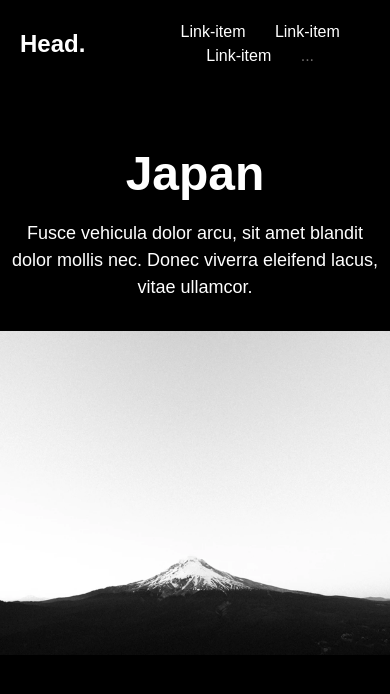
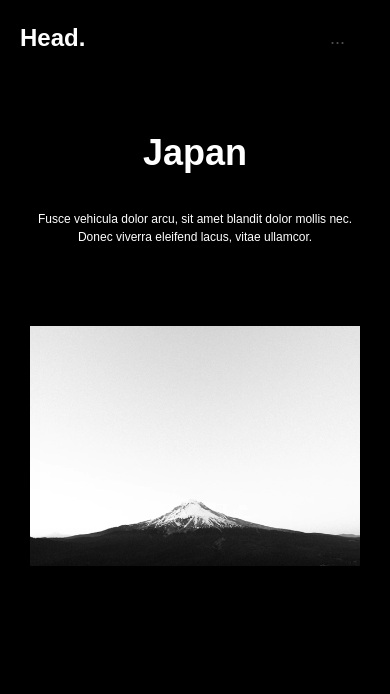
Before and after one commit to Idace/responsive-design, a plain HTML site: page index.html in a window 390 px wide. Drawn offline with Linux system fonts and the light colour scheme.

Commit message:
media screen

```diff
--- a/Style/index.css
+++ b/Style/index.css
@@ -2,10 +2,13 @@
 body {
     margin: 0;
     padding: 0;
-    font-family: Arial, Helvetica, sans-serif;
+    font-family: sans-serif;
     background-color: black;
+
     color: white;
     text-align: center;
+    max-height: 800px;
+    height: 100%;
 
 }
 
@@ -22,8 +25,8 @@ body {
 }
 .head {
     font-size: 24px;
-    font-weight: bold;
-    margin-right: 50px;
+    margin-right: 20px;
+    font-family: baloo 2;
 }
 
 .nav ul {
@@ -43,33 +46,88 @@ nav ul li {
 nav ul li a {
     color: white;
     text-decoration: none;
+    transition: color 0.3s ease;
 
 }
+nav ul li a:hover {
+    color: red;
+}
+
 .point {
-    color: rgb(108, 105, 105);
+    font-size: 18px;
+    color: rgb(81, 76, 76);
 }
+
 main {
     max-width: 800px;
     margin: 0 auto;
     margin-top: 50px;
 }
+
 h1 {
-    font-size: 48px;
+    font-size: 84px;
     font-weight: bold;
     margin-bottom: 10px;
 }
 p {
-    font-size: 18px;
+    font-size: 22px;
     max-width: 600px;
     margin: 0 auto 30px;
+    padding: 20px;
 
 }
 .image-container {
+    display: flex;
     max-width: 800px;
     margin: 0 auto;
+
 }
 .image-container img {
+    max-width: 800px;
+    max-height: 468px;
     width: 100%;
-    height: auto;
-    display: block;
+    padding: 30px;
 }
+@media screen and (max-width: 768px) {
+    .image-container img {
+       height: 617px;
+    }
+}
+
+@media screen and (max-width: 768px) and (min-width: 500px) {
+   main {
+   padding-top: 50px;
+   }
+    }
+
+@media screen and (max-widt: 768px) {
+h1 {
+    font-size: 72px;
+}
+}
+@media screen and (max-width: 468px) {
+    .image-container img {
+       max-height: 300px;
+       height: auto;
+       width: 100%;
+       object-fit: cover;
+    }
+}
+
+@media screen and (max-width: 468px) {
+    nav ul li:nth-child(-n+3) {
+        display: none;
+    }
+
+}
+
+@media screen and (max-width: 468px) {
+p {
+    font-size: 12px;
+}
+}
+@media screen and (max-width: 468px) {
+h1 {
+font-size: 36px;
+}
+}
--- a/index.html
+++ b/index.html
@@ -4,6 +4,9 @@
     <meta charset="UTF-8">
     <meta name="viewport" content="width=device-width, initial-scale=1.0">
     <title>Responsive-design</title>
+    <link rel="preconnect" href="https://fonts.googleapis.com">
+    <link rel="preconnect" href="https://fonts.gstatic.com" crossorigin>
+    <link href="https://fonts.googleapis.com/css2?family=Baloo+2:wght@400..800&display=swap" rel="stylesheet">
     <link rel="stylesheet" href="/Style/reset.css">
     <link rel="stylesheet" href="/Style/index.css">
 </head>
@@ -25,7 +28,7 @@
     </header>
 </body>
 <main>
-    <section class="Text">
+    <section class="text">
         <div class="bigtext">
             <h1>Japan</h1>
         </div>
```
